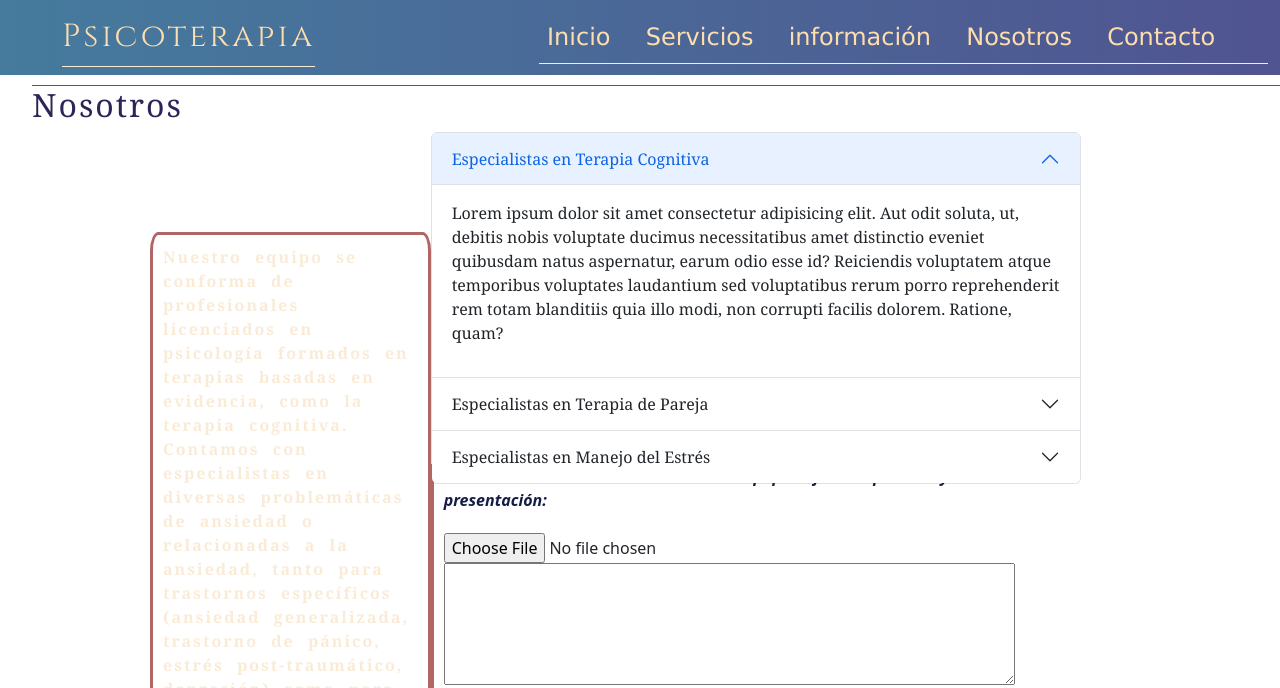
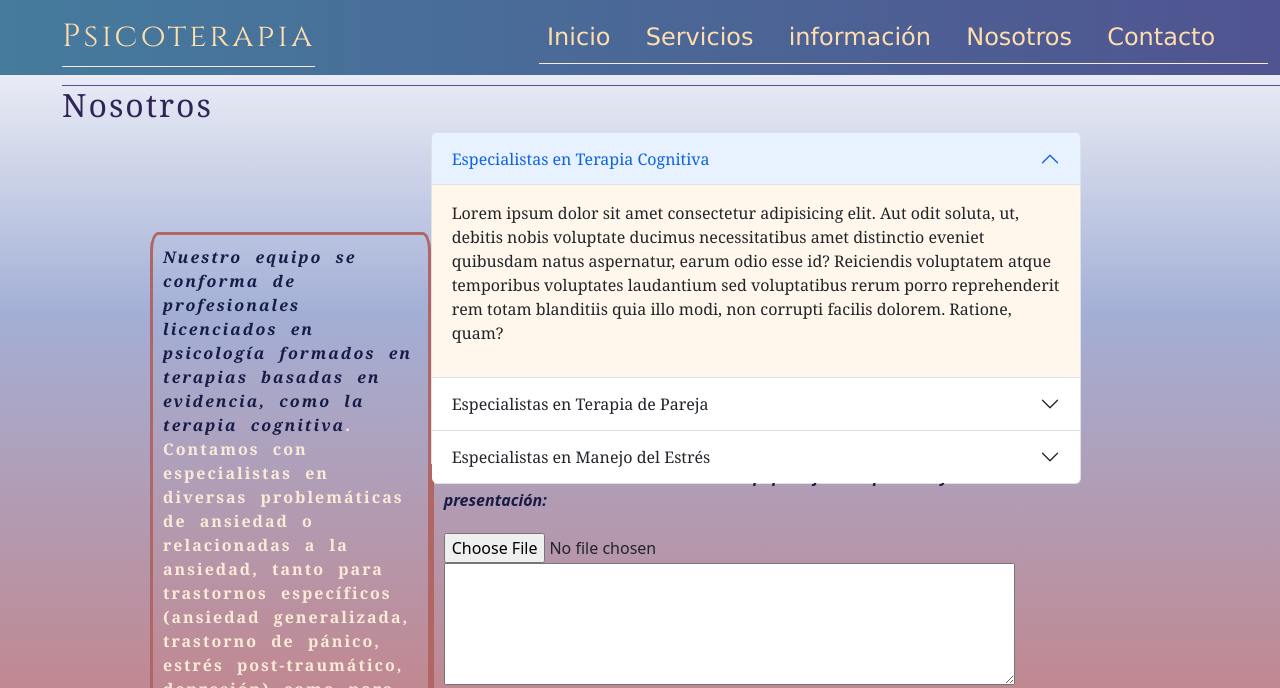
Before and after one commit to EmanuelKrivich/psicoterapia-krivich, a website: page pages/nosotros.html in a window 1280 px wide. Shown: the top 688 px of the page. Drawn offline with nearby package versions, Linux system fonts and the light colour scheme.

Commit message:
modificaciones en nosotros

```diff
--- a/pages/nosotros.html
+++ b/pages/nosotros.html
@@ -58,8 +58,8 @@
     <!-- CONTENIDO PRINCIPAL -->
     <h2 class="subtitulo">Nosotros</h2>
     <section class="textoNosotros texto1">
-      <p>Nuestro equipo se conforma de profesionales licenciados en psicología formados en
-        terapias basadas en evidencia, como la terapia cognitiva. Contamos con especialistas en diversas
+      <p> <span class="cursiva">Nuestro equipo se conforma de profesionales licenciados en psicología formados en
+        terapias basadas en evidencia, como la terapia cognitiva</span>. Contamos con especialistas en diversas
         problemáticas de ansiedad o relacionadas a la ansiedad, tanto para trastornos específicos (ansiedad
         generalizada, trastorno de pánico, estrés post-traumático, depresión) como para problemáticas no
         específicas (desarrollo personal, problemas caracterológicos, crisis vitales, problemas de pareja).
--- a/scss/secciones/nosotros.scss
+++ b/scss/secciones/nosotros.scss
@@ -1,8 +1,8 @@
 .contenedorNosotros {
-    background-color: $colorFondo;
+    background-image: $colorFondo;
     display: grid;
     grid-template-columns: 1fr 1fr 1fr 1fr;
-    grid-template-rows: .5fr .2fr 1fr 1fr .5fr;
+    grid-template-rows: .3fr .1fr 1fr 1fr .3fr;
     grid-template-areas:
         "menu menu menu menu"
         "subtitulo subtitulo subtitulo subtitulo"
@@ -10,6 +10,10 @@
         "textoNosotros textoNosotros formularioNosotros formularioNosotros"
         "footer footer footer footer";
     height: 100vh;
+
+    .subtitulo{
+        margin-left: 62px;
+    }
 }
 
 
@@ -35,4 +39,8 @@
     flex-direction: column;
     justify-content: center;
     font-family: Cambria, Cochin, Georgia, Times, 'Times New Roman', serif;
+
+    .accordion-item{
+        background-color: rgb(255, 247, 236);
+    }
 }
```
Also changed, not shown: css/style.css.
